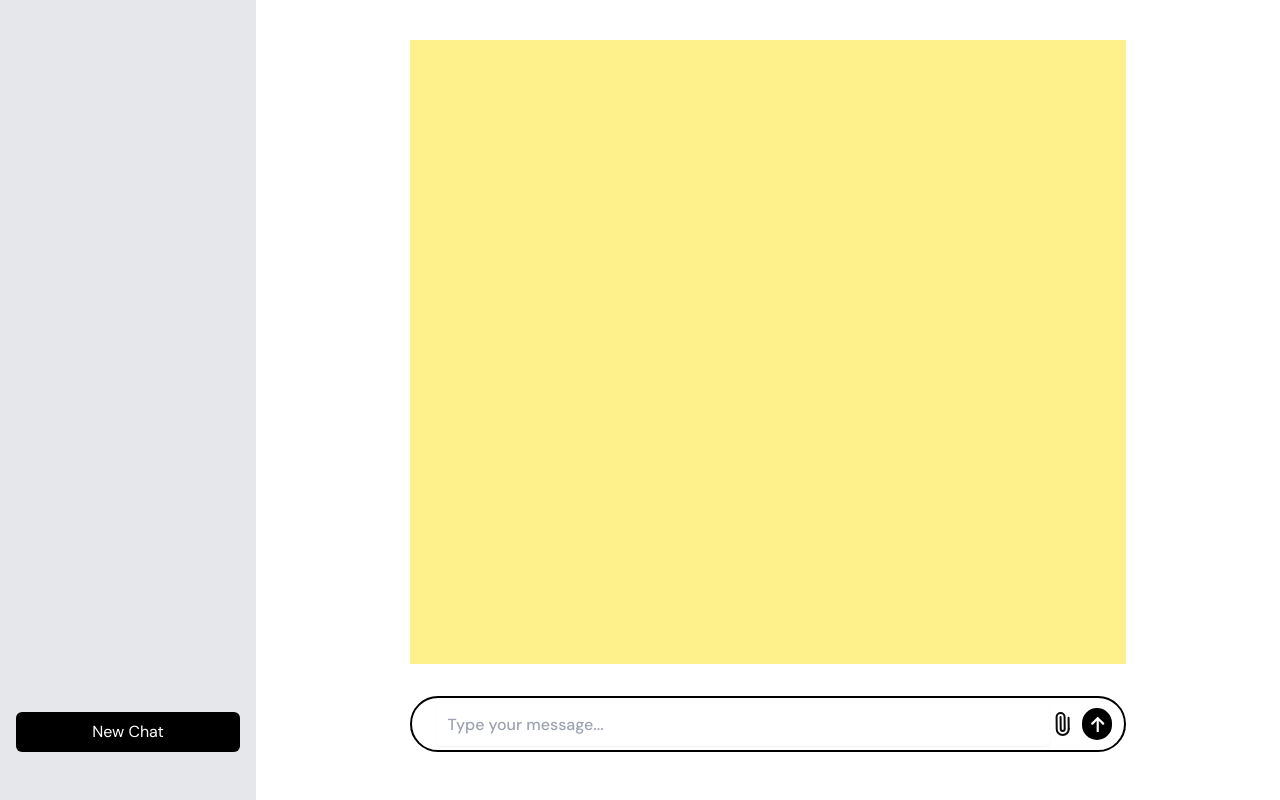
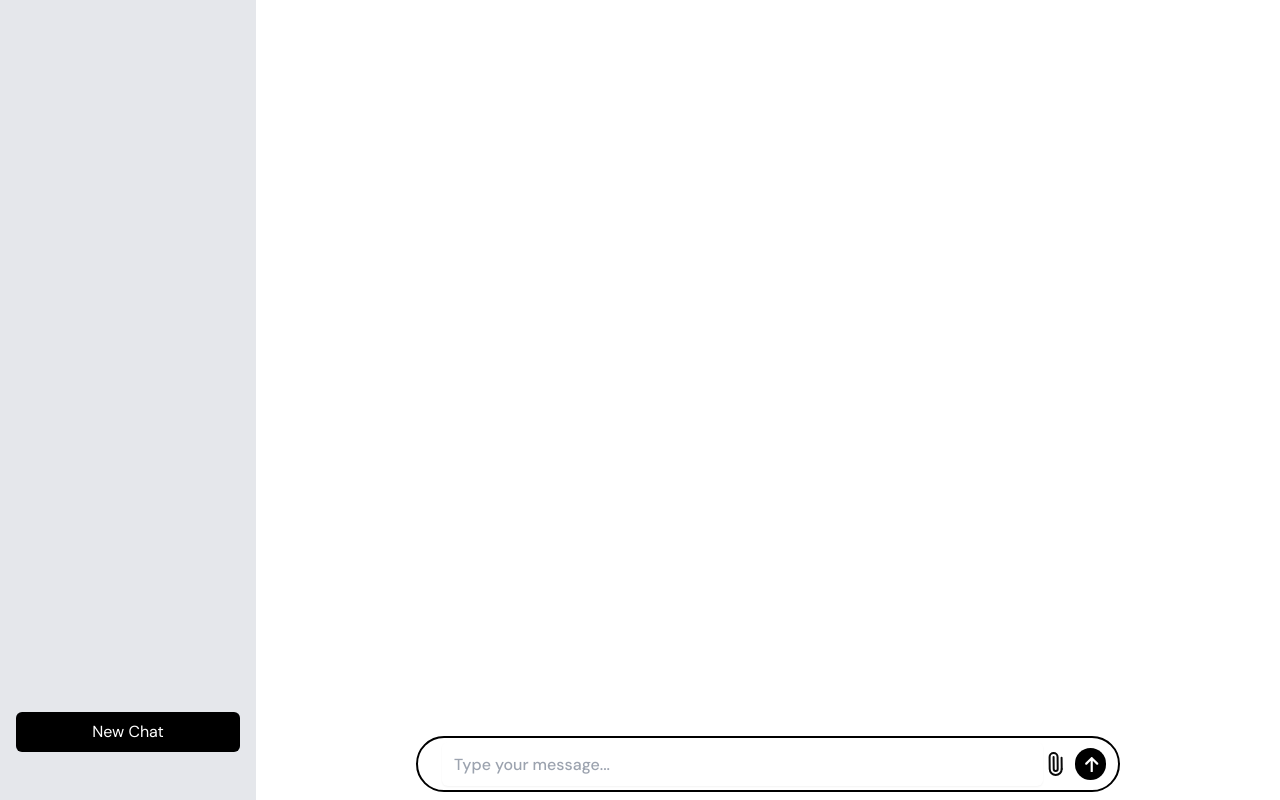
Before and after one commit to iam-dante/eda, a Next.js app: page /chat/13b56b64-14df-4efa-8edf-567d80291c27 in a window 1280 px wide. Built offline with nearby package versions, Linux system fonts and the light colour scheme.

Commit message:
FIX: the chat interface overflow

```diff
--- a/src/app/layout.tsx
+++ b/src/app/layout.tsx
@@ -5,7 +5,7 @@ import "./globals.css";
 
 
 export const metadata: Metadata = {
-  title: "Rag Web",
+  title: "RAG Chat App",
   description: "Chat with a PDFs",
 };
 
--- a/src/components/Chat.tsx
+++ b/src/components/Chat.tsx
@@ -3,9 +3,6 @@ import { useState, useRef } from "react";
 import { Input } from "@/components/ui/input";
 import { Send, Paperclip } from "lucide-react";
 import { useToast } from "@/hooks/use-toast";
-// import { useToast } from "@/components/ui/use-toast";
-// import Markdown from "react-markdown";
-
 
 import { Toaster } from "@/components/ui/toaster";
 import MarkdownRenderer from "./MarkdownRenderer";
@@ -24,9 +21,7 @@ export default function Chat({ chatId }: { chatId: string }) {
   const fileInputRef = useRef<HTMLInputElement>(null);
   const { toast } = useToast();
 
-
   const sendMessage = async (e: React.FormEvent) => {
-
     e.preventDefault();
     if (input.trim() || attachment) {
       const newMessage: Message = {
@@ -101,12 +96,99 @@ export default function Chat({ chatId }: { chatId: string }) {
   };
 
   return (
-    <div className="flex flex-col items-center h-screen px-[12%] bg-white md:ml-64 py-6 overflow-y-auto ">
-      <div className=" mb-6 space-y-2 flex flex-col h-full bg-yellow-200 p-4 w-full my-4 overflow-y-auto">
+    // <div className="flex flex-col items-center h-screen px-[12%] bg-red-500 md:ml-64 py-6 overflow-y-auto ">
+    //   <div className=" mb-6 space-y-2 flex flex-col h-full bg-yellow-200 p-4 w-full my-4 overflow-y-auto">
+    //     {messages.map((message) => (
+    //       <div key={message.id} className="grid justify-items-stretch ">
+    //         <div
+    //           className={`max-w-[70%] px-2 py-2 rounded-l-md rounded-tr-md font-sans font-medium ${
+    //             message.sender === "user"
+    //               ? "bg-gray-200 justify-self-end"
+    //               : "max-w-[90%] text-[17px] space-y-2"
+    //           }`}
+    //         >
+    //           {message.sender === "ai" && <span>&#x2022; </span>}
+    //           <MarkdownRenderer content={message.content} />
+    //           {message.attachment && (
+    //             <div className="mt-2">
+    //               <a
+    //                 href={message.attachment}
+    //                 target="_blank"
+    //                 rel="noopener noreferrer"
+    //                 className="text-blue-500 underline"
+    //               >
+    //                 View Attachment
+    //               </a>
+    //             </div>
+    //           )}
+    //         </div>
+    //       </div>
+    //     ))}
+    //   </div>
+
+    //   <div className="sticky bottom-0 pb-6 pt-2 bg-white w-full">
+    //     <form onSubmit={sendMessage} className="flex items-end w-full">
+    //       <div className="w-full flex justify-center items-center">
+    //         <div className="h-14 w-full bg-white rounded-full pl-6 pr-3 flex items-center border-2 border-black justify-between">
+    //           <Input
+    //             type="file"
+    //             ref={fileInputRef}
+    //             className="hidden"
+    //             onChange={handleFileChange}
+    //             accept=".txt,.pdf,.doc,.docx"
+    //           />
+    //           <Input
+    //             type="text"
+    //             value={input}
+    //             onChange={(e) => setInput(e.target.value)}
+    //             placeholder={
+    //               attachment
+    //                 ? `${attachment.name} attached`
+    //                 : "Type your message..."
+    //             }
+    //             className=" w-[94%] h-11 text-black font-sans font-medium focus:outline-none focus:ring-0 border-0"
+    //           />
+    //           <button
+    //             type="button"
+    //             onClick={() => fileInputRef.current?.click()}
+    //             className="mr-2"
+    //           >
+    //             <Paperclip className="h-6 w-6 -rotate-45 " />
+    //           </button>
+    //           <button
+    //             type="submit"
+    //             className="bg-black h-8 w-8 rounded-full flex justify-center items-center"
+    //             // onClick={handleSubmit}
+    //           >
+    //             <svg
+    //               xmlns="http://www.w3.org/2000/svg"
+    //               fill="none"
+    //               viewBox="0 0 22 22"
+    //               strokeWidth={3}
+    //               stroke="currentColor"
+    //               className="size-4 text-white"
+    //             >
+    //               <path
+    //                 strokeLinecap="round"
+    //                 strokeLinejoin="round"
+    //                 d="M4.5 10.5 12 3m0 0 7.5 7.5M12 3v18"
+    //               />
+    //             </svg>
+    //           </button>
+    //         </div>
+    //       </div>
+    //     </form>
+    //   </div>
+    //   <Toaster />
+    // </div>
+
+    <div className="h-screen md:ml-64 ">
+      <div className="h-[90%] overflow-y-auto px-40 py-6">
+        <div className="space-y-2 flex flex-col min-h-full  w-full ">
           {messages.map((message) => (
             <div key={message.id} className="grid justify-items-stretch ">
               <div
-              className={`max-w-[70%] px-2 py-2 rounded-l-md rounded-tr-md font-sans font-medium ${
+                className={`max-w-[70%] px-4 py-1 rounded-l-md rounded-tr-md font-sans font-medium ${
                   message.sender === "user"
                     ? "bg-gray-200 justify-self-end"
                     : "max-w-[90%] text-[17px] space-y-2"
@@ -130,8 +212,8 @@ export default function Chat({ chatId }: { chatId: string }) {
             </div>
           ))}
         </div>
-
-      <div className="sticky bottom-0 pb-6 pt-2 bg-white w-full">
+      </div>
+      <div className=" h-[10%] px-40 py-4">
         <form onSubmit={sendMessage} className="flex items-end w-full">
           <div className="w-full flex justify-center items-center">
             <div className="h-14 w-full bg-white rounded-full pl-6 pr-3 flex items-center border-2 border-black justify-between">
@@ -184,7 +266,6 @@ export default function Chat({ chatId }: { chatId: string }) {
           </div>
         </form>
       </div>
-      <Toaster />
     </div>
   );
 }
```
Also changed, not shown: 1 other file (tests, documents, lock files or other folders). Lines whose indentation alone changed are shown as unchanged.
